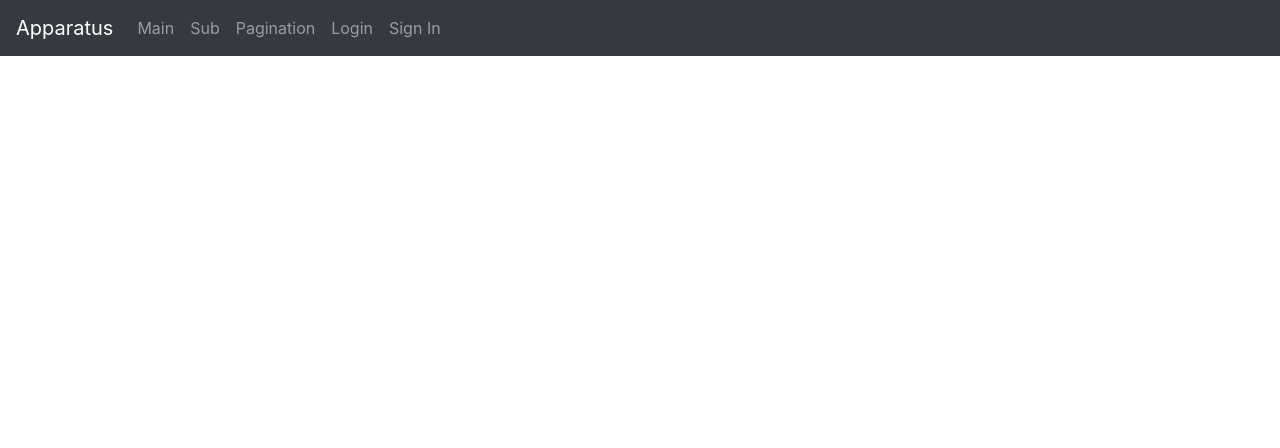
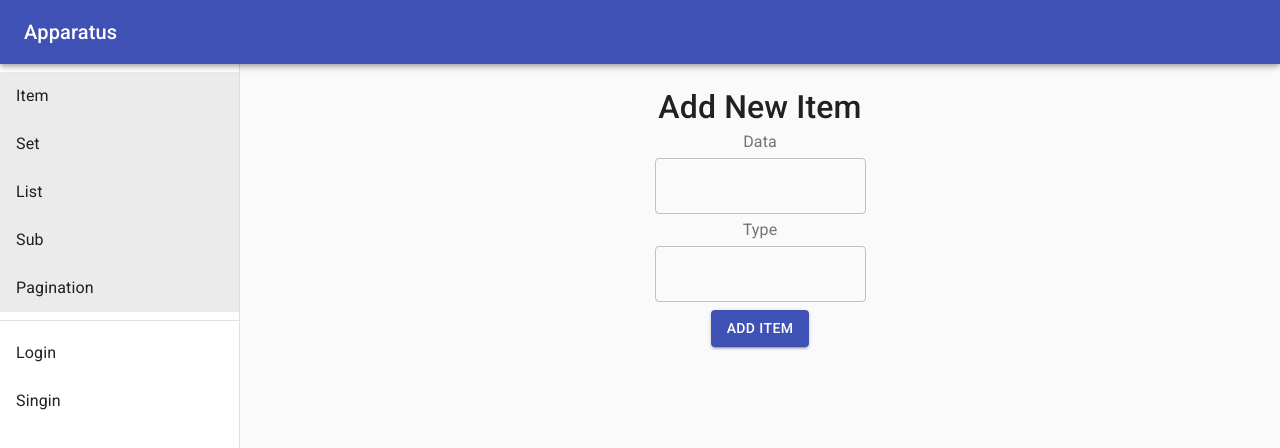
Before and after one commit to RyotaBannai/apparatus, a React (Create React App) app in the folder app/: page /item in a window 1280 px wide. Shown: the top 448 px of the page. Built offline with nearby package versions, Linux system fonts and the light colour scheme.

Commit message:
build up from outline.

```diff
--- a/app/package.json
+++ b/app/package.json
@@ -20,6 +20,7 @@
     "@types/react-dom": "^16.9.8",
     "@types/react-redux": "^7.1.9",
     "@types/react-router-dom": "^5.1.5",
+    "@types/uuid": "^8.0.0",
     "apollo-boost": "^0.4.9",
     "apollo-link-context": "^1.0.20",
     "bootstrap": "^4.5.0",
@@ -40,7 +41,8 @@
     "redux-observable": "^1.2.0",
     "rxjs": "^6.5.5",
     "typescript": "^3.7.5",
-    "webpack-dev-server": "^3.10.3"
+    "uuid": "^8.2.0",
+    "webpack-dev-server": "^3.11.0"
   },
   "scripts": {
     "start": "react-scripts start",
--- a/app/src/App.css
+++ b/app/src/App.css
@@ -36,3 +36,11 @@
     transform: rotate(360deg);
   }
 }
+
+a {
+  color: inherit;
+}
+a:hover {
+  color: inherit;
+  text-decoration: none;
+}
--- a/app/src/App.tsx
+++ b/app/src/App.tsx
@@ -75,7 +75,7 @@ export default function App() {
       <div className="App">
         <Router>
           <Index>
-            <Route exact path="/" component={AddItemPage} />
+            <Route exact path="/item" component={AddItemPage} />
             <Route exact path="/sub" component={Sub} />
             <Route exact path="/pagination" component={Pagination} />
             <Route exact path="/login" component={Login} />
--- a/app/src/components/Item/Add.tsx
+++ b/app/src/components/Item/Add.tsx
@@ -26,7 +26,6 @@ export const Add: React.FC<Props> = ({ title }) => {
   if (loading) return <p>Loading...</p>;
   if (error) return <p>Error :(</p>;
   return (
-    <div>
     <div>
       <h2>Add New Item</h2>
       <Grid
@@ -74,6 +73,5 @@ export const Add: React.FC<Props> = ({ title }) => {
         </Grid>
       </Grid>
     </div>
-    </div>
   );
 };
--- a/app/src/pages/layouts/Index.tsx
+++ b/app/src/pages/layouts/Index.tsx
@@ -1,9 +1,49 @@
 import React from "react";
 import Nav from "./Nav";
+import { NavLink } from "react-router-dom";
+
+import { makeStyles } from "@material-ui/core/styles";
+import Drawer from "@material-ui/core/Drawer";
+import AppBar from "@material-ui/core/AppBar";
+import CssBaseline from "@material-ui/core/CssBaseline";
+import Toolbar from "@material-ui/core/Toolbar";
+import List from "@material-ui/core/List";
+import Typography from "@material-ui/core/Typography";
+import Divider from "@material-ui/core/Divider";
+import ListItem from "@material-ui/core/ListItem";
+import ListItemText from "@material-ui/core/ListItemText";
+// import { v4 as uuidv4 } from "uuid";
+
+const drawerWidth = 240;
+
+const useStyles = makeStyles((theme) => ({
+  root: {
+    display: "flex",
+  },
+  appBar: {
+    zIndex: theme.zIndex.drawer + 1,
+  },
+  drawer: {
+    width: drawerWidth,
+    flexShrink: 0,
+  },
+  drawerPaper: {
+    width: drawerWidth,
+  },
+  drawerContainer: {
+    overflow: "auto",
+  },
+  content: {
+    flexGrow: 1,
+    padding: theme.spacing(3),
+    marginTop: "64px",
+  },
+}));
 
 interface Props {}
 
 export const Index: React.FC<Props> = (props) => {
+  const classes = useStyles();
   return (
     <div>
       <link
@@ -14,10 +54,61 @@ export const Index: React.FC<Props> = (props) => {
         rel="stylesheet"
         href="https://fonts.googleapis.com/icon?family=Material+Icons"
       />
-      <Nav />
       <div className="container">
-        <div className="row">
-          <div className="col-lg-12">{props.children}</div>
+        <div className={classes.root}>
+          <CssBaseline />
+          <AppBar position="fixed" className={classes.appBar}>
+            <Toolbar>
+              <Typography variant="h6" noWrap>
+                Apparatus
+              </Typography>
+            </Toolbar>
+          </AppBar>
+          <Drawer
+            className={classes.drawer}
+            variant="permanent"
+            classes={{
+              paper: classes.drawerPaper,
+            }}
+          >
+            <Toolbar />
+            <div className={classes.drawerContainer}>
+              <List>
+                {[
+                  { text: "Item", link: "/item" },
+                  { text: "Set", link: "#" },
+                  { text: "List", link: "#" },
+                  { text: "Sub", link: "/sub" },
+                  { text: "Pagination", link: "#" },
+                ].map((data, index) => (
+                  <NavLink exact to={data.link} activeClassName="active">
+                    <ListItem
+                      button
+                      key={index}
+                      selected={true}
+                      disableRipple
+                      disableTouchRipple
+                    >
+                      <ListItemText primary={data.text} />
+                    </ListItem>
+                  </NavLink>
+                ))}
+              </List>
+              <Divider />
+              <List>
+                {["Login", "Singin"].map((text, index) => (
+                  <ListItem button key={text}>
+                    <ListItemText primary={text} />
+                  </ListItem>
+                ))}
+              </List>
+            </div>
+          </Drawer>
+          <main className={classes.content}>
+            <div className="row">
+              <div className="col-lg-12">{props.children}</div>
+            </div>
+          </main>
         </div>
       </div>
     </div>
--- a/app/src/pages/layouts/Nav.tsx
+++ b/app/src/pages/layouts/Nav.tsx
@@ -21,7 +21,7 @@ export default function Layout() {
       <div className="collapse navbar-collapse" id="navbarNav">
         <ul className="navbar-nav">
           <li className="nav-item">
-            <NavLink exact to="/" activeClassName="active">
+            <NavLink exact to="/item" activeClassName="active">
               <div className="nav-link">
                 Main <span className="sr-only">(current)</span>
               </div>
```
Also changed, not shown: 1 other file (tests, documents, lock files or other folders). Lines whose indentation alone changed are shown as unchanged.
